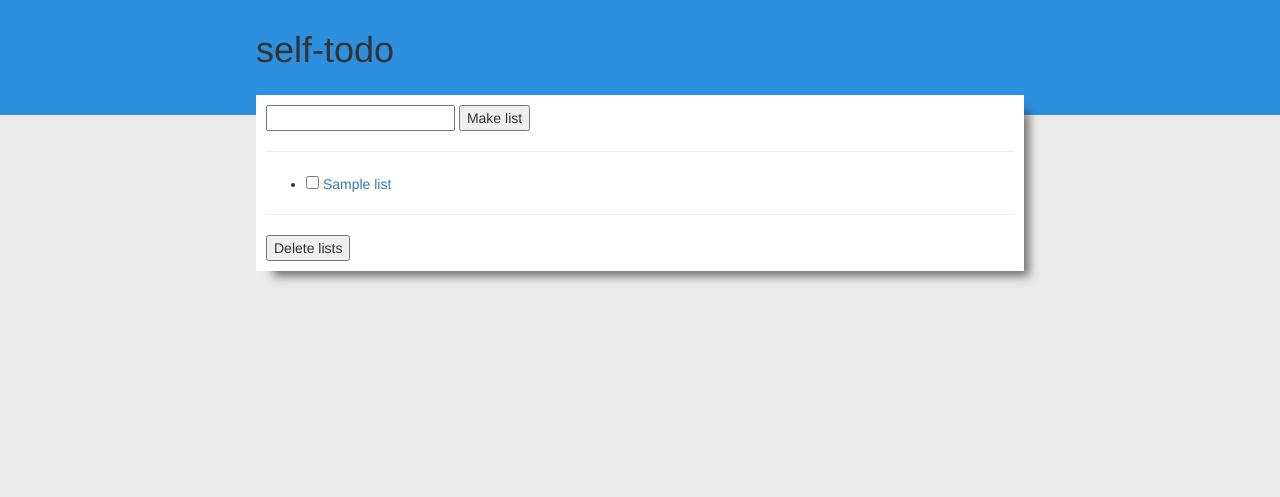
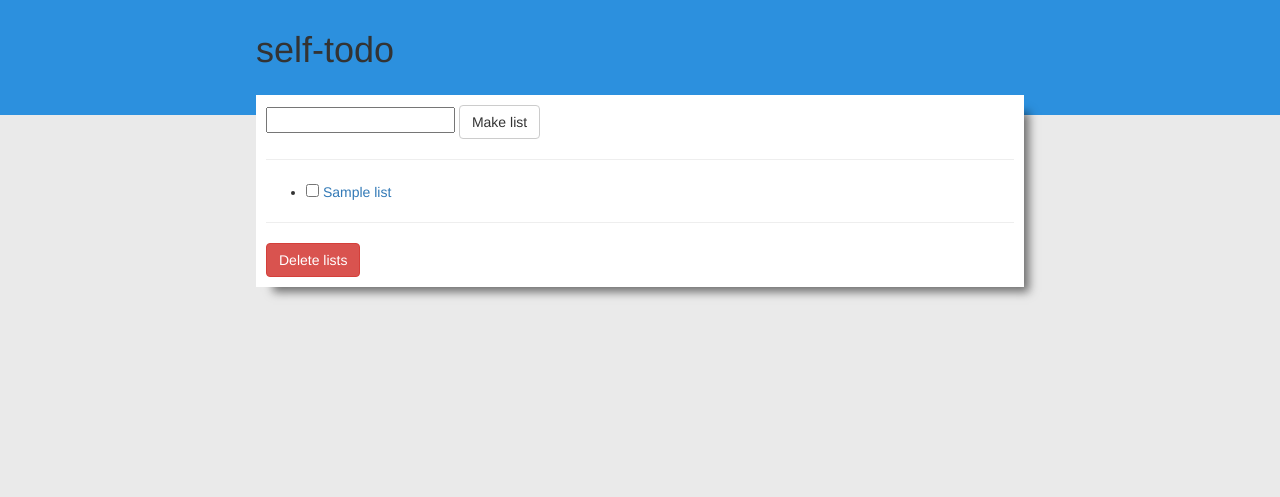
Before and after one commit to TomJamesGray/self-todo, a Flask app: template src/templates/index.html in a window 1280 px wide. Shown: the top 497 px of the page. Run offline with Flask 2, Linux system fonts and the light colour scheme; the template is opened without the code that fills it: most values are stand-ins (such as "Sample title", 1, 10 or a date in 2020); some libraries are stand-ins or nearby versions.

Commit message:
Change input submits to buttons

```diff
--- a/src/templates/index.html
+++ b/src/templates/index.html
@@ -4,7 +4,7 @@
 <form action="{{ url_for('createList') }}" method="GET" class="createList form-inline">
 	<div class="form-group">
 		<input name="listName" type="text"></input>
-		<input type="submit" value="Make list"></input>
+		<button type="submit" class="btn btn-default">Make list</button>
 	</div>
 </form>
 <hr/>
@@ -18,6 +18,6 @@
 		{% endfor %}
 	</ul>
 	<hr/>
-	<input type="submit" value="Delete lists" name="delete">
+	<button type="submit" class="btn btn-danger">Delete lists</button>
 </form>
 {% endblock %}
--- a/src/templates/todos.html
+++ b/src/templates/todos.html
@@ -4,7 +4,7 @@
 <form action="{{ url_for('createTodo',listName=listName) }}" method="GET" class="createTodoi form-inline">
 	<div class="form-group">
 		<input type="text" name="content"></input>
-		<input type="submit" value="Create todo" class="btn btn-default"></input>
+		<button type="submit" class="btn btn-default">Create todo</button>
 	</div>
 </form>
 <hr/>
```
